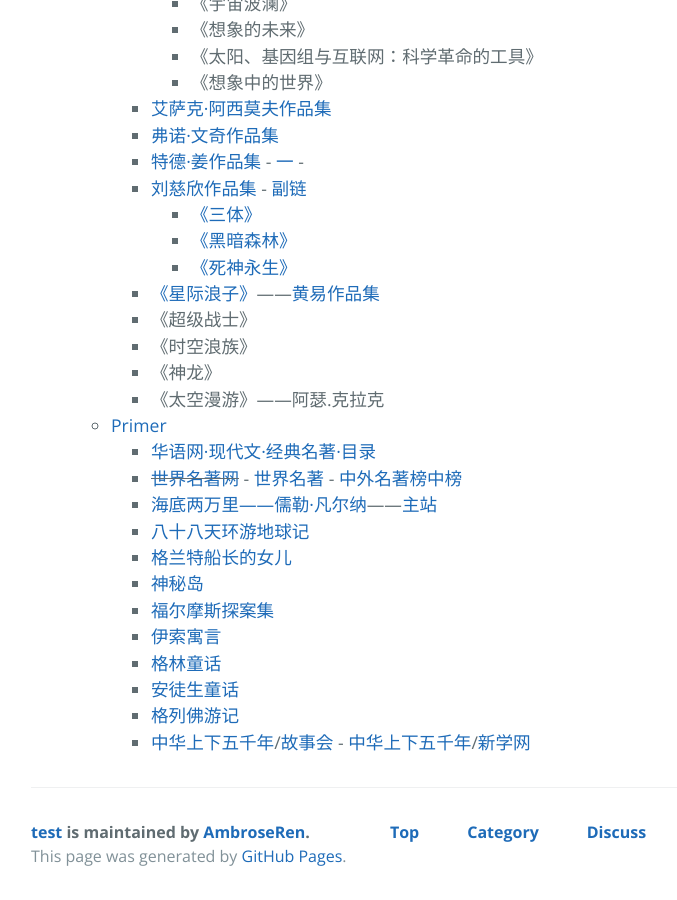
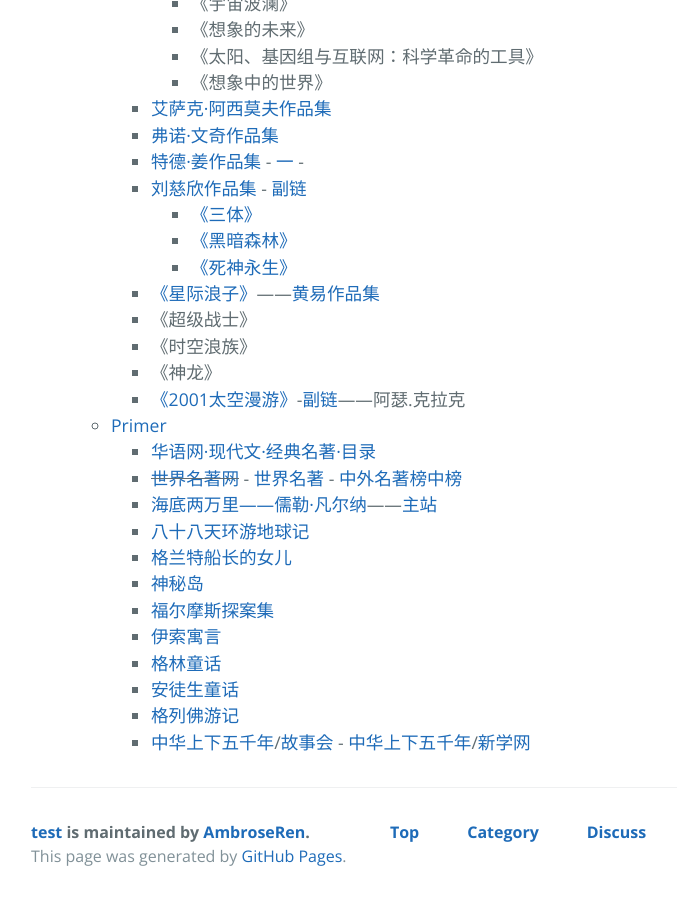
Before and after one commit to AmbroseRen/test, a Jekyll site: the page built from Library/BookListsOne.md, in a window 1280 px wide and 900 px high, scrolled down 4683 px. Shown: the whole window, without its empty margins (193-870 px from the left). Built offline with Jekyll 4.4.1, drawn with Linux system fonts in a browser that asks for light colours; our own code applies the rules of GitHub Pages for plain Markdown files; the repository's description, which GitHub fills in, is left out.

Commit message:
Update BookListsOne.md

```diff
--- a/Library/BookListsOne.md
+++ b/Library/BookListsOne.md
@@ -265,7 +265,7 @@
                     <li>《超级战士》</li>
                     <li>《时空浪族》</li>
                     <li>《神龙》</li>
-                    <li>《太空漫游》——阿瑟.克拉克</li>
+                    <li><a href="https://www.kanunu8.com/files/writer/448.html">《2001太空漫游》</a>-<a href="https://www.cbxs.net/kehuan/3729/">副链</a>——阿瑟.克拉克</li>
                 </ul>
             </li>
             <li id="primer"><a href="#top">Primer</a>
```
